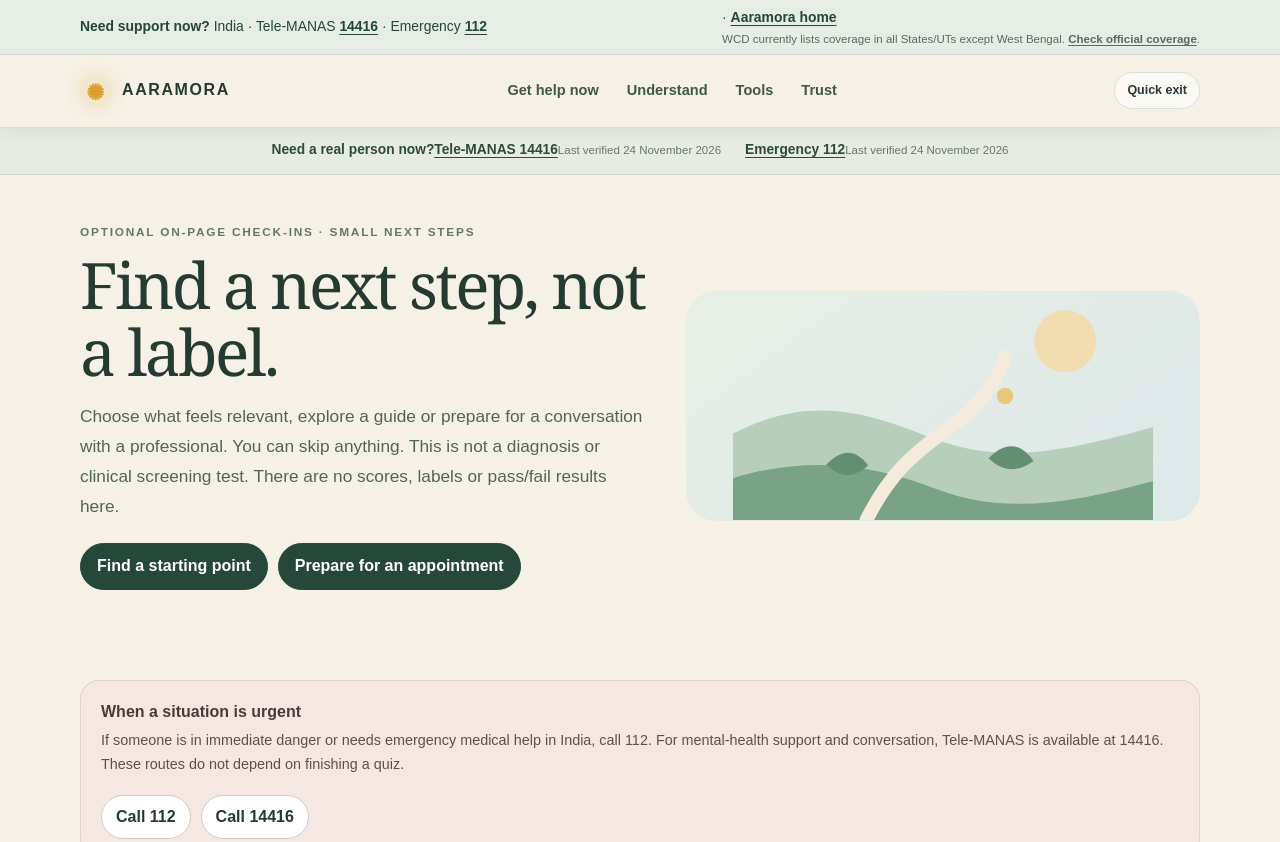
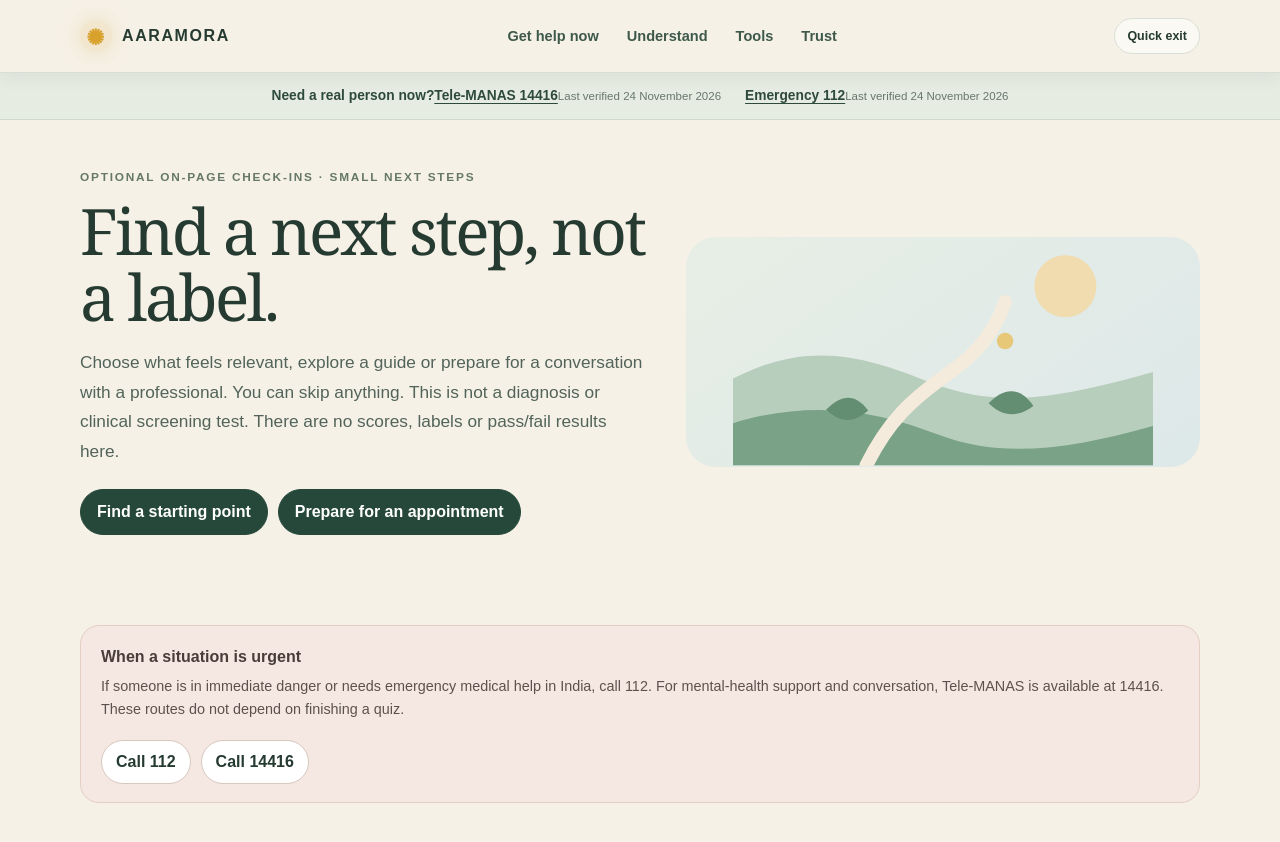
Before and after one commit to ASHISHDAITH/aaramora-platform, a plain HTML site: page check-ins.html in a window 1280 px wide. Shown: the top 842 px of the page. Drawn offline with Linux system fonts and the light colour scheme.

Commit message:
Remove legacy support fragments and use the verified two-number support policy

```diff
--- a/check-ins.html
+++ b/check-ins.html
@@ -33,7 +33,7 @@ h1,h2,h3{margin-top:0}h1,h2{font-family:Georgia,"Times New Roman",serif;font-wei
 </style>
 <link rel="stylesheet" href="/site.css"></head>
 <body>
-<div class="top-support"><div class="wrap"><span><strong>Need support now?</strong> India · Tele-MANAS <a href="tel:14416">14416</a> · Emergency <a href="tel:112">112</a></span><span> · <a href="index.html">Aaramora home</a><small class="helpline-note">WCD currently lists coverage in all States/UTs except West Bengal. <a href="https://www.wcd.gov.in/women/help" target="_blank" rel="noopener noreferrer">Check official coverage</a>.</small></span></div></div>
+
 <a class="skip-link" href="#main">Skip to main content</a><header class="site-header"><div class="wrap header-inner"><a class="brand" href="/"><span class="brand-mark" aria-hidden="true">✺</span><span>AARAMORA</span></a><nav class="main-nav" aria-label="Main navigation"><a href="/get-help.html">Get help now</a><a href="/wellbeing.html">Understand</a><a href="/tools.html">Tools</a><a href="/trust.html">Trust</a></nav><a class="quick-exit" href="about:blank" aria-label="Quick exit to a blank page">Quick exit</a></div></header><div class="support-ribbon" role="region" aria-label="Support contacts"><div class="wrap support-ribbon-inner"><div class="support-line"><strong>Need a real person now?</strong><a href="tel:14416">Tele-MANAS 14416</a><small class="helpline-verified">Last verified 24 November 2026</small></div><div class="support-links"><a href="tel:112">Emergency 112</a><small class="helpline-verified">Last verified 24 November 2026</small></div></div></div>
 <main id="main">
 <section class="hero"><div class="wrap hero-grid"><div><div class="eyebrow">Optional on-page check-ins · small next steps</div><h1>Find a next step, not a label.</h1><p class="lead">Choose what feels relevant, explore a guide or prepare for a conversation with a professional. You can skip anything. This is not a diagnosis or clinical screening test. There are no scores, labels or pass/fail results here.</p><div class="hero-actions"><a class="button primary" href="#guide-finder">Find a starting point</a><a class="button" href="#womens-health-planner">Prepare for an appointment</a></div></div><div class="hero-art" role="img" aria-label="A gentle path through a garden with two stepping stones and a small warm light"><svg viewBox="0 0 460 250" fill="none" aria-hidden="true"><circle cx="364" cy="54" r="34" fill="#F0DCAF"/><path d="M0 155C85 111 148 132 218 160c75 29 142 16 242-12v102H0V155Z" fill="#B8CEBC"/><path d="M0 204c87-27 160-13 226 13 71 27 148 14 234-10v43H0v-46Z" fill="#79A286"/><path d="M146 250c24-48 48-71 92-102 31-22 49-45 60-77" stroke="#F4EBDD" stroke-width="15" stroke-linecap="round"/><path d="M102 189c17-17 32-18 46 1-16 14-31 14-46-1Z" fill="#638E71"/><path d="M280 182c18-19 35-17 49 3-17 13-34 12-49-3Z" fill="#638E71"/><circle cx="298" cy="114" r="9" fill="#E7C879"/></svg></div></div></section>
@@ -109,7 +109,7 @@ h1,h2,h3{margin-top:0}h1,h2{font-family:Georgia,"Times New Roman",serif;font-wei
 </div></div></section>
 </main>
 <div id="print-root"><section class="print-sheet panel" id="problem-print" aria-label="Problem Bench worksheet for printing"></section><section class="print-sheet panel" id="appointment-print" aria-label="Appointment notes for printing"></section><section class="print-sheet" id="cycle-print" aria-label="Two-cycle symptom log for printing"><h2>Two-cycle symptom notes</h2><p>Blank paper worksheet for a conversation with a qualified clinician. This is not a diagnostic instrument or the DRSP questionnaire.</p><div id="cycle-tables"></div><p>Bring the notes to a clinician if useful. A daily log can help describe timing, but it does not establish a diagnosis by itself.</p></section></div>
-<footer class="site-footer"><div class="wrap"><div class="footer-top"><a class="brand" href="/"><span class="brand-mark" aria-hidden="true">✺</span><span>AARAMORA</span></a><nav class="footer-links" aria-label="Footer navigation"><a href="/get-help.html">Get help now</a><a href="/wellbeing.html">Understand</a><a href="/tools.html">Tools</a><a href="/trust.html">Trust</a><a href="/privacy.html">Privacy</a><a href="/about.html">Our story</a><details class="footer-more"><summary>More</summary><div class="footer-more-panel"><a href="/relationships.html">Relationships</a><a href="/check-ins.html">Check-ins</a><a href="/reading-library.html">Reading library</a><a href="/yoga-and-breath.html">Yoga &amp; breath</a><a href="/gentle-activities.html">Gentle activities</a><a href="/womens-health.html">Women’s health · draft</a><a href="/research.html">Research spotlight</a><a href="/community.html">Community plan</a><a href="/find-support.html">India Access Map · in progress</a></div></details><a href="mailto:?subject=AARAMORA%20problem%20report">Report a problem</a></nav></div><p class="footer-note">AARAMORA is an information and help-navigation prototype, not therapy, diagnosis or emergency response. Last updated 24 November 2026. Hindi and Marathi crisis wording remains unpublished until qualified native-speaker review is complete.</p></div></footer>
+<footer class="site-footer"><div class="wrap"><div class="footer-top"><a class="brand" href="/"><span class="brand-mark" aria-hidden="true">✺</span><span>AARAMORA</span></a><nav class="footer-links" aria-label="Footer navigation"><a href="/get-help.html">Get help now</a><a href="/wellbeing.html">Understand</a><a href="/tools.html">Tools</a><a href="/trust.html">Trust</a><a href="/privacy.html">Privacy</a><a href="/about.html">Our story</a><details class="footer-more"><summary>More</summary><div class="footer-more-panel"><a href="/relationships.html">Relationships</a><a href="/check-ins.html">Check-ins</a><a href="/reading-library.html">Reading library</a><a href="/yoga-and-breath.html">Yoga &amp; breath</a><a href="/gentle-activities.html">Gentle activities</a><a href="/womens-health.html">Women’s health · draft</a><a href="/research.html">Research spotlight</a><a href="/community.html">Community plan</a><a href="/access-map.html">India Access Map · Pune</a></div></details><a href="mailto:?subject=AARAMORA%20problem%20report">Report a problem</a></nav></div><p class="footer-note">AARAMORA is an information and help-navigation prototype, not therapy, diagnosis or emergency response. Last updated 24 November 2026. Hindi and Marathi crisis wording remains unpublished until qualified native-speaker review is complete.</p></div></footer>
 <script>
 (function(){
 const routeMap={
```
